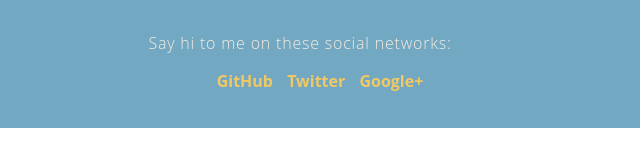
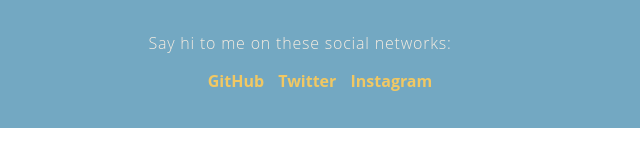
Before and after one commit to Mchax255/folder-index, a plain HTML site: page index.html in a window 1280 px wide. Shown: the part 1381-1547 px from the top of the page, 340-980 px from the left. Drawn offline with Linux system fonts and the light colour scheme.

Commit message:
Update index.html

```diff
--- a/index.html
+++ b/index.html
@@ -34,8 +34,8 @@
     <p>Say hi to me on these social networks:</p>
     <ul class="social">
         <li><a class="css-is-deranged" href="https://github.io/mchax255">GitHub</a></li>
-        <li><a class="css-is-deranged" href="#">Twitter</a></li>
-        <li><a class="css-is-deranged" href="#">Google+</a></li>
+        <li><a class="css-is-deranged" href="https://twitter.com/mcnair79468377">Twitter</a></li>
+        <li><a class="css-is-deranged" href="https://www.instagram.com/joe_respicius/">Instagram</a></li>
     </ul>
 
 </footer>
```
